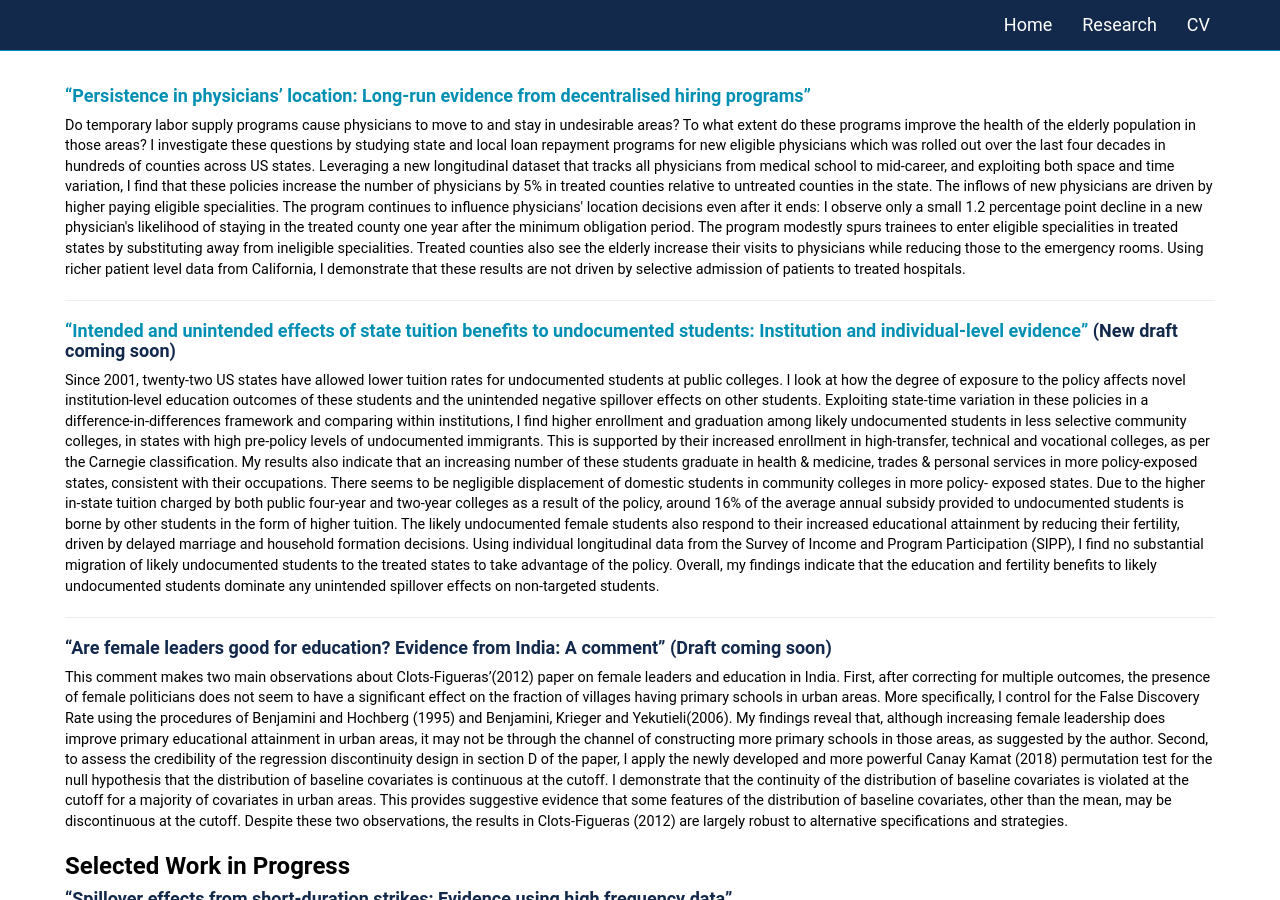
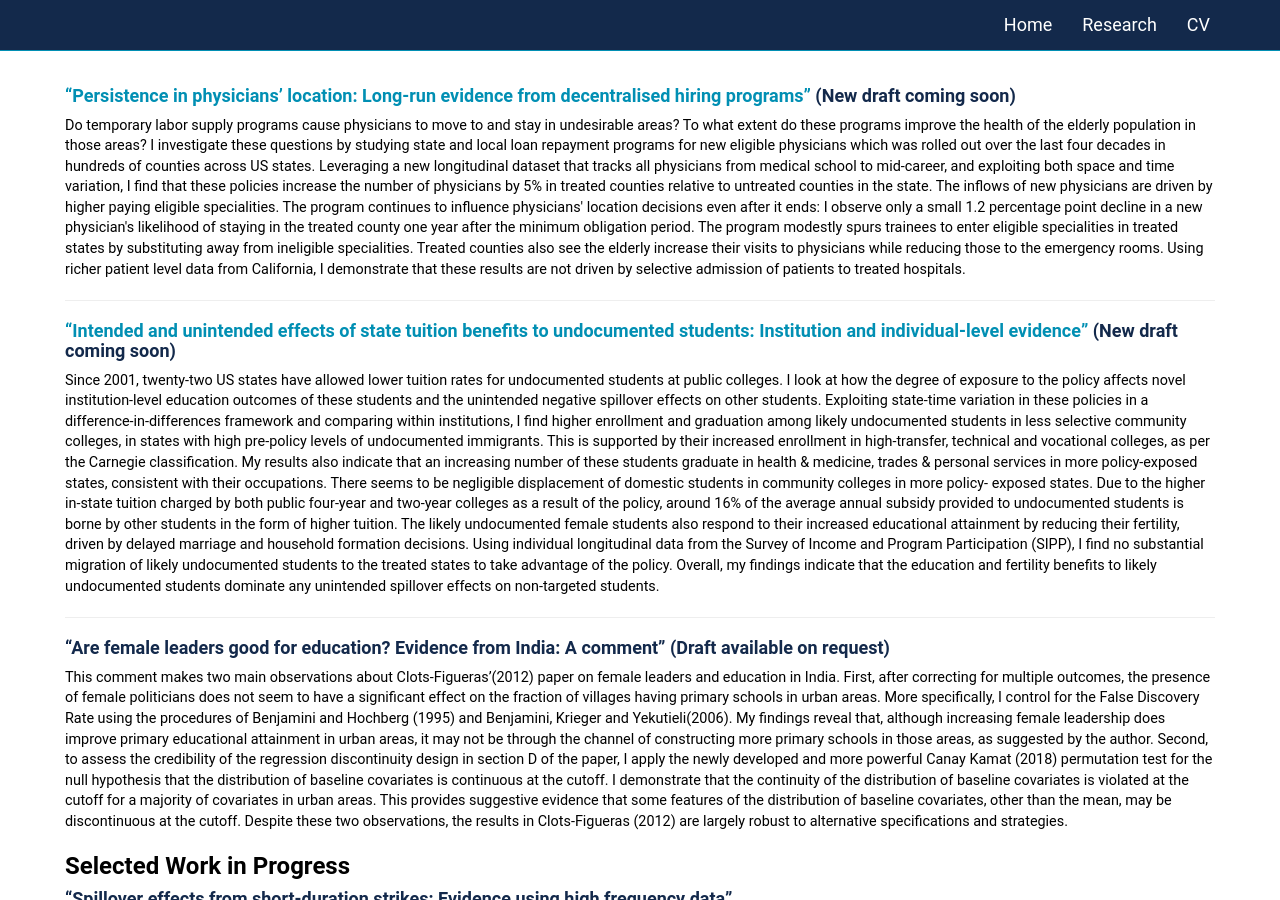
Before and after one commit to anomitaghosh/anomitaghosh.github.io, a Jekyll site: the page built from research.md, in a window 1280 px wide and 900 px high. Built offline with Jekyll 4.4.1, drawn with Linux system fonts in a browser that asks for light colours.

Commit message:
Update research.md

```diff
--- a/research.md
+++ b/research.md
@@ -2,7 +2,7 @@
 layout: secondary_pages
 ---
 
-#### [**"Persistence in physicians' location: Long-run evidence from decentralised hiring programs"**](researchpapers/Anomita_Ghoshjmp.pdf)
+#### [**"Persistence in physicians' location: Long-run evidence from decentralised hiring programs"**](researchpapers/Anomita_Ghoshjmp.pdf) (New draft coming soon)
 
 <p style="font-size:0.8em">Do temporary labor supply programs cause physicians to move to and stay in undesirable areas? To what extent do these programs improve the health of the elderly population in those areas? I investigate these questions by studying state and local loan repayment programs for new eligible physicians which was rolled out over the last four decades in hundreds of counties across US states. Leveraging a new longitudinal dataset that tracks all physicians from medical school to mid-career, and exploiting both space and time variation, I find that these policies increase the number of physicians by 5% in treated counties relative to untreated counties in the state. The inflows of new physicians are driven by higher paying eligible specialities. The program continues to influence physicians' location decisions even after it ends: I observe only a small 1.2 percentage point decline in a new physician's likelihood of staying in the treated county one year after the minimum obligation period. The program modestly spurs trainees to enter eligible specialities in treated states by substituting away from ineligible specialities. Treated counties also see the elderly increase their visits to physicians while reducing those to the emergency rooms. Using richer patient level data from California, I demonstrate that these results are not driven by selective admission of patients to treated hospitals.
 </p>
@@ -16,7 +16,7 @@ in these policies in a difference-in-differences framework and comparing within
 </p>
 <hr>
 
-#### **“Are female leaders good for education? Evidence from India: A comment”** (Draft coming soon)
+#### **“Are female leaders good for education? Evidence from India: A comment”** (Draft available on request)
 
 <p style="font-size:0.8em">
 This comment makes two main observations about Clots-Figueras’(2012) paper on female leaders and education in India. First, after correcting for multiple outcomes, the presence of female politicians does not seem to have a significant effect on the fraction of villages having primary schools in urban areas. More specifically, I control for the False Discovery Rate using the procedures of Benjamini and Hochberg (1995) and Benjamini, Krieger and Yekutieli(2006). My findings reveal that, although increasing female leadership does improve primary educational attainment in urban areas, it may not be through the channel of constructing more primary schools in those areas, as suggested by the author. Second, to assess the credibility of the regression discontinuity design in section D of the paper, I apply the newly developed and more powerful Canay Kamat (2018) permutation test for the null hypothesis that the distribution of baseline covariates is continuous at the cutoff. I demonstrate that the continuity of the distribution of baseline covariates is violated at the cutoff for a majority of covariates in urban areas. This provides suggestive evidence that some features of the distribution of baseline covariates, other than the mean, may be discontinuous at the cutoff. Despite these two observations, the results in Clots-Figueras (2012) are largely robust to alternative specifications and strategies.
```
